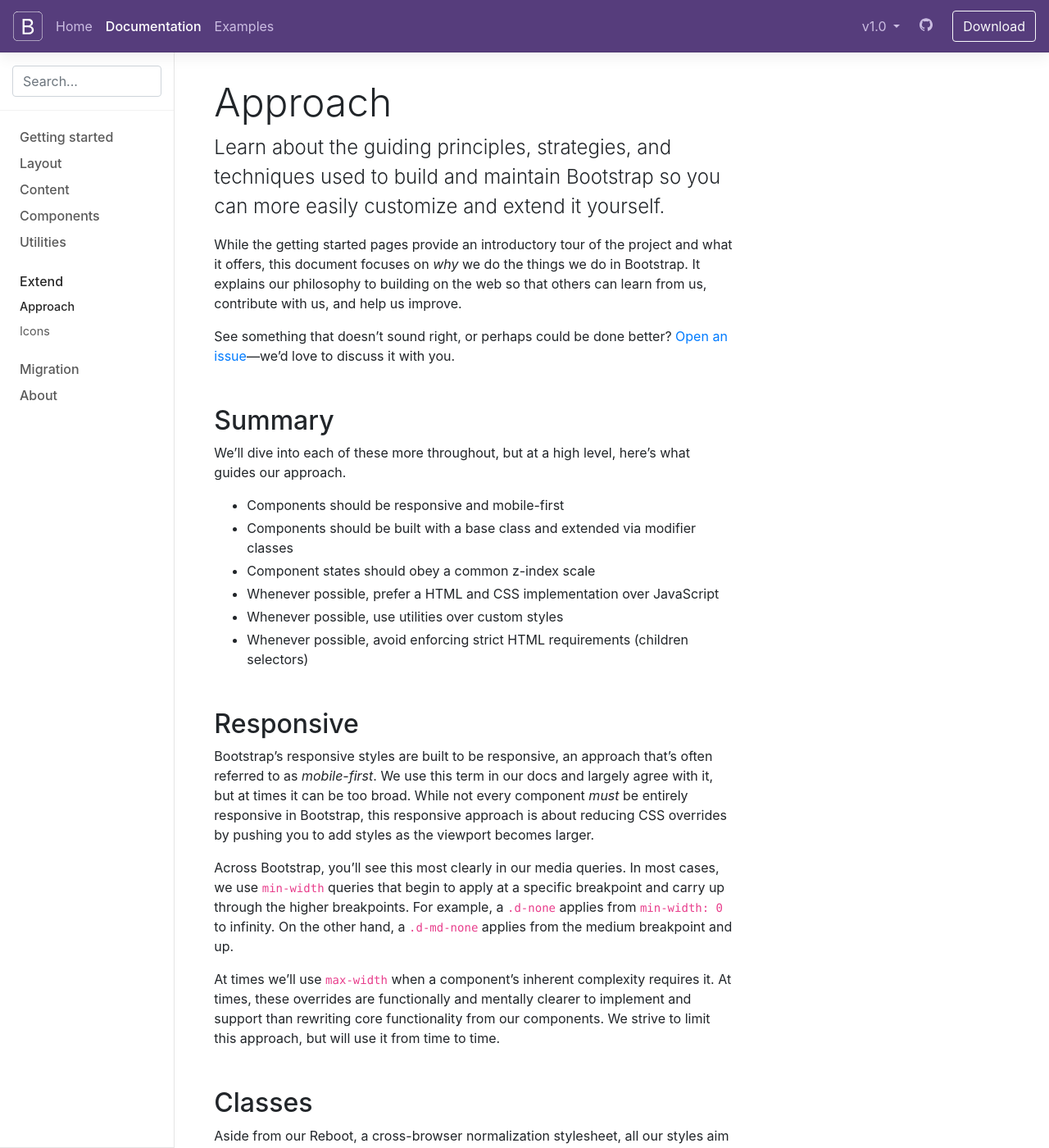
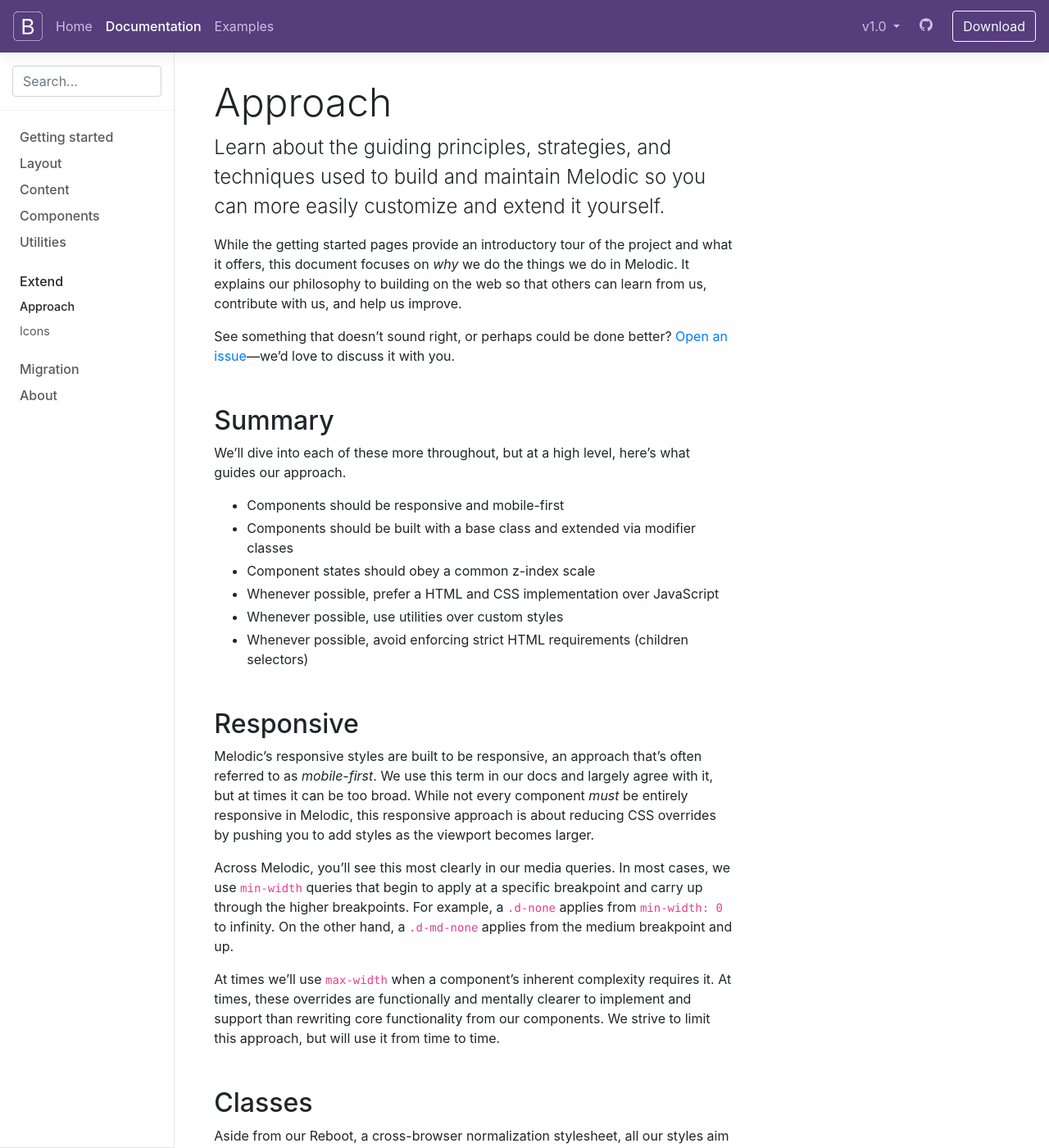
Before and after one commit to arielkirkwood/melodic-web, a Jekyll site: the page built from docs/4.0/extend/approach.md, in a window 1280 px wide and 1400 px high. Shown: the whole window at 82% size. Built offline with Jekyll 4.4.1, drawn with Linux system fonts in a browser that asks for light colours; nearby versions of some CDN libraries; comment, search, counter and statistics services are not loaded; some of the changed text lies outside the part shown.

Commit message:
Update Extend/Approach page

```diff
--- a/docs/4.0/extend/approach.md
+++ b/docs/4.0/extend/approach.md
@@ -1,13 +1,13 @@
 ---
 layout: docs
 title: Approach
-description: Learn about the guiding principles, strategies, and techniques used to build and maintain Bootstrap so you can more easily customize and extend it yourself.
+description: Learn about the guiding principles, strategies, and techniques used to build and maintain Melodic so you can more easily customize and extend it yourself.
 group: extend
 ---
 
-While the getting started pages provide an introductory tour of the project and what it offers, this document focuses on _why_ we do the things we do in Bootstrap. It explains our philosophy to building on the web so that others can learn from us, contribute with us, and help us improve.
+While the getting started pages provide an introductory tour of the project and what it offers, this document focuses on _why_ we do the things we do in Melodic. It explains our philosophy to building on the web so that others can learn from us, contribute with us, and help us improve.
 
-See something that doesn't sound right, or perhaps could be done better? [Open an issue](https://github.com/twbs/bootstrap/issues/new)—we'd love to discuss it with you.
+See something that doesn't sound right, or perhaps could be done better? [Open an issue](https://github.com/DWPHoldings/melodic-web/issues/new)—we'd love to discuss it with you.
 
 ## Summary
 
@@ -22,9 +22,9 @@
 
 ## Responsive
 
-Bootstrap's responsive styles are built to be responsive, an approach that's often referred to as _mobile-first_. We use this term in our docs and largely agree with it, but at times it can be too broad. While not every component _must_ be entirely responsive in Bootstrap, this responsive approach is about reducing CSS overrides by pushing you to add styles as the viewport becomes larger.
+Melodic's responsive styles are built to be responsive, an approach that's often referred to as _mobile-first_. We use this term in our docs and largely agree with it, but at times it can be too broad. While not every component _must_ be entirely responsive in Melodic, this responsive approach is about reducing CSS overrides by pushing you to add styles as the viewport becomes larger.
 
-Across Bootstrap, you'll see this most clearly in our media queries. In most cases, we use `min-width` queries that begin to apply at a specific breakpoint and carry up through the higher breakpoints. For example, a `.d-none` applies from `min-width: 0` to infinity. On the other hand, a `.d-md-none` applies from the medium breakpoint and up.
+Across Melodic, you'll see this most clearly in our media queries. In most cases, we use `min-width` queries that begin to apply at a specific breakpoint and carry up through the higher breakpoints. For example, a `.d-none` applies from `min-width: 0` to infinity. On the other hand, a `.d-md-none` applies from the medium breakpoint and up.
 
 At times we'll use `max-width` when a component's inherent complexity requires it. At times, these overrides are functionally and mentally clearer to implement and support than rewriting core functionality from our components. We strive to limit this approach, but will use it from time to time.
 
@@ -36,20 +36,20 @@
 
 Modifier classes should only be used when there are multiple properties or values to be changed across multiple variants. Modifiers are not always necessary, so be sure you're actually saving lines of code and preventing unnecessary overrides when creating them. Good examples of modifiers are our theme color classes and size variants.
 
-## z-index scales
+## `z-index` scales
 
-There are two `z-index` scales in Bootstrap—elements within a component and overlay components.
+There are two `z-index` scales in Melodic—elements within a component and overlay components.
 
 ### Component elements
 
-- Some components in Bootstrap are built with overlapping elements to prevent double borders without modifying the `border` property. For example, button groups, input groups, and pagination.
+- Some components in Melodic are built with overlapping elements to prevent double borders without modifying the `border` property. For example, button groups, input groups, and pagination.
 - These components share a standard `z-index` scale of `0` through `3`.
 - `0` is default (initial), `1` is `:hover`, `2` is `:active`/`.active`, and , `3` is `:focus`.
 - This approach matches our expectations of highest user priority. If an element is focused, it's in view and at the user's attention. Active elements are second highest because they indicate state. Hover is third highest because it indicates user intent, but nearly _anything_ can be hovered.
 
 ### Overlay components
 
-Bootstrap includes several components that function as an overlay of some kind. This includes, in order of highest `z-index`, dropdowns, fixed and sticky navbars, modals, tooltips, and popovers. These components have their own `z-index` scale that begins at `1000`. This starting number is random and serves as a small buffer between our styles and your project's custom styles.
+Melodic includes several components that function as an overlay of some kind. This includes, in order of highest `z-index`, dropdowns, fixed and sticky navbars, modals, tooltips, and popovers. These components have their own `z-index` scale that begins at `1000`. This starting number is random and serves as a small buffer between our styles and your project's custom styles.
 
 Each overlay component increases it's `z-index` value slightly in such a way that common UI principles allow user focused or hovered elements to remain in view at all times. For example, a modal is document blocking (e.g., you cannot take any other action save for the modal's action), so we put that above our navbars.
 
@@ -67,7 +67,7 @@
 
 ## Utilities
 
-Utility classes—formerly helpers in Bootstrap 3—are a powerful ally in combatting CSS bloat and poor page performance. A utility class is typically a single, immutable property-value pairing expressed as a class (e.g., `.d-block` represents `display: block;`). Their primary appeal is speed of use while writing HTML and limiting the amount of custom CSS you have to write.
+Utility classes are a powerful ally in combatting CSS bloat and poor page performance. A utility class is typically a single, immutable property-value pairing expressed as a class (e.g., `.d-block` represents `display: block;`). Their primary appeal is speed of use while writing HTML and limiting the amount of custom CSS you have to write.
 
 Specifically regarding custom CSS, utilities can help combat increasing file size by reducing your most commonly repeated property-value pairs into single classes. This can have a dramatic effect at scale in your projects.
 
```
Also changed, not shown: other parts of docs/4.0/extend/approach.md (+2 -2 lines).
